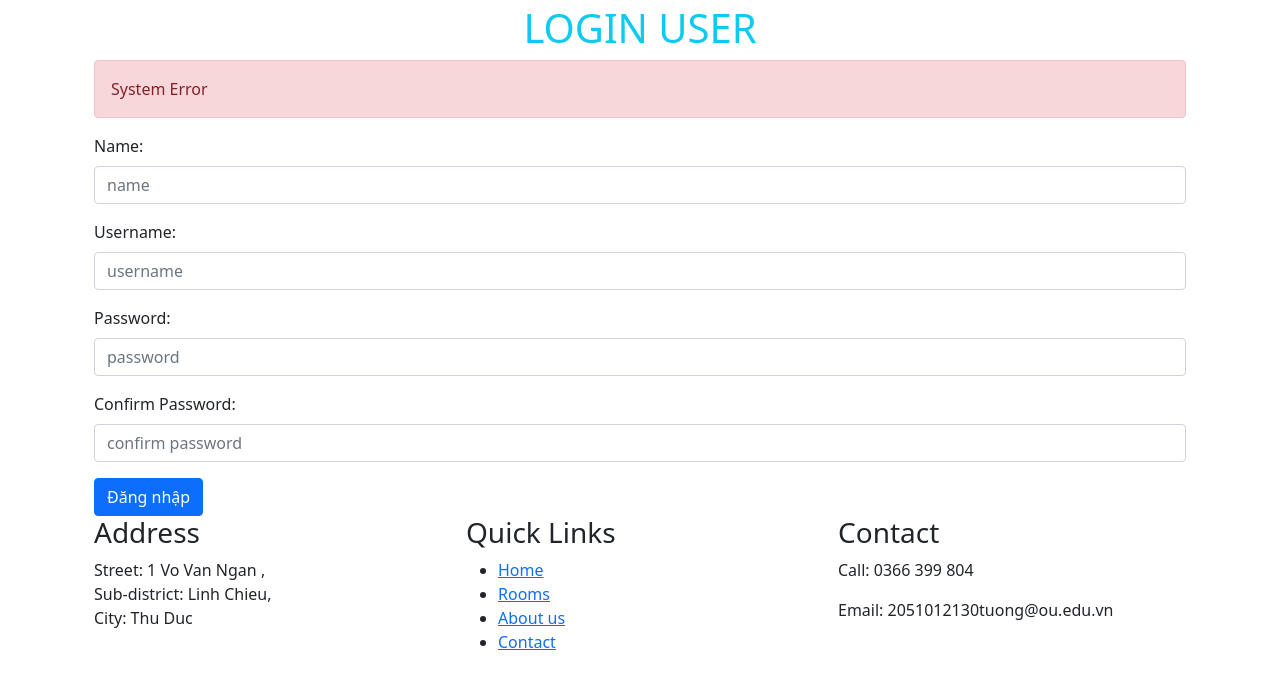
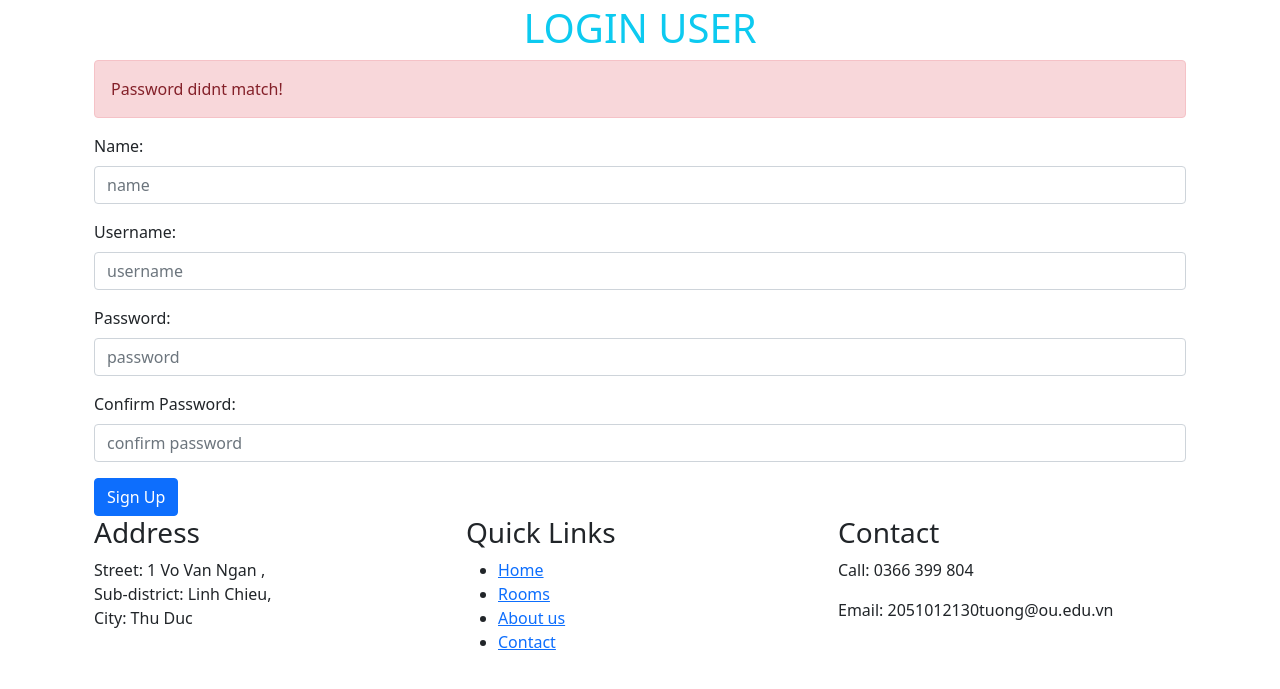
Before and after one commit to haduycattuong/hotel_management, a Flask app: page /register in a window 1280 px wide. Shown: the part 56-745 px from the top of the page. Run offline with Flask 3, Linux system fonts and the light colour scheme.

Commit message:
UPDATE: register user and requirement for strong password

```diff
--- a/app/main.py
+++ b/app/main.py
@@ -209,6 +209,7 @@ def room_list():
 
 
 @app.route('/admin/login', methods=['post'])
+@login_required
 def login_admin_process():
     username = request.form.get('username')
     password = request.form.get('password')
@@ -229,7 +230,7 @@ def register_user():
     confirm_pass = request.form.get('confirm-pass')
 
     user_exists = User.query.filter_by(username=username).first() is not None
-    if password.__eq__(confirm_pass):
+    if password.__eq__(confirm_pass) and user_exists:
         try:
             dao.register(name=name, username=username, password=password)
         except:
@@ -259,6 +260,7 @@ def load_user(user_id):
     return dao.get_user_by_id(user_id)
 
 @app.route('/logout')
+@login_required
 def user_logout():
     logout_user()
     return redirect('/')
--- a/app/templates/register.html
+++ b/app/templates/register.html
@@ -27,6 +27,6 @@
     <label for="confirm-pass" class="form-label">Confirm Password:</label>
     <input type="password" class="form-control" id="confirm-pass" placeholder="confirm password" name="confirm-pass" required>
   </div>
-  <button type="submit" class="btn btn-primary">Đăng nhập</button>
+  <button type="submit" class="btn btn-primary">Sign Up</button>
 </form>
 {% endblock %}
```
Also changed, not shown: app/dao.py (+5 -4 lines).
